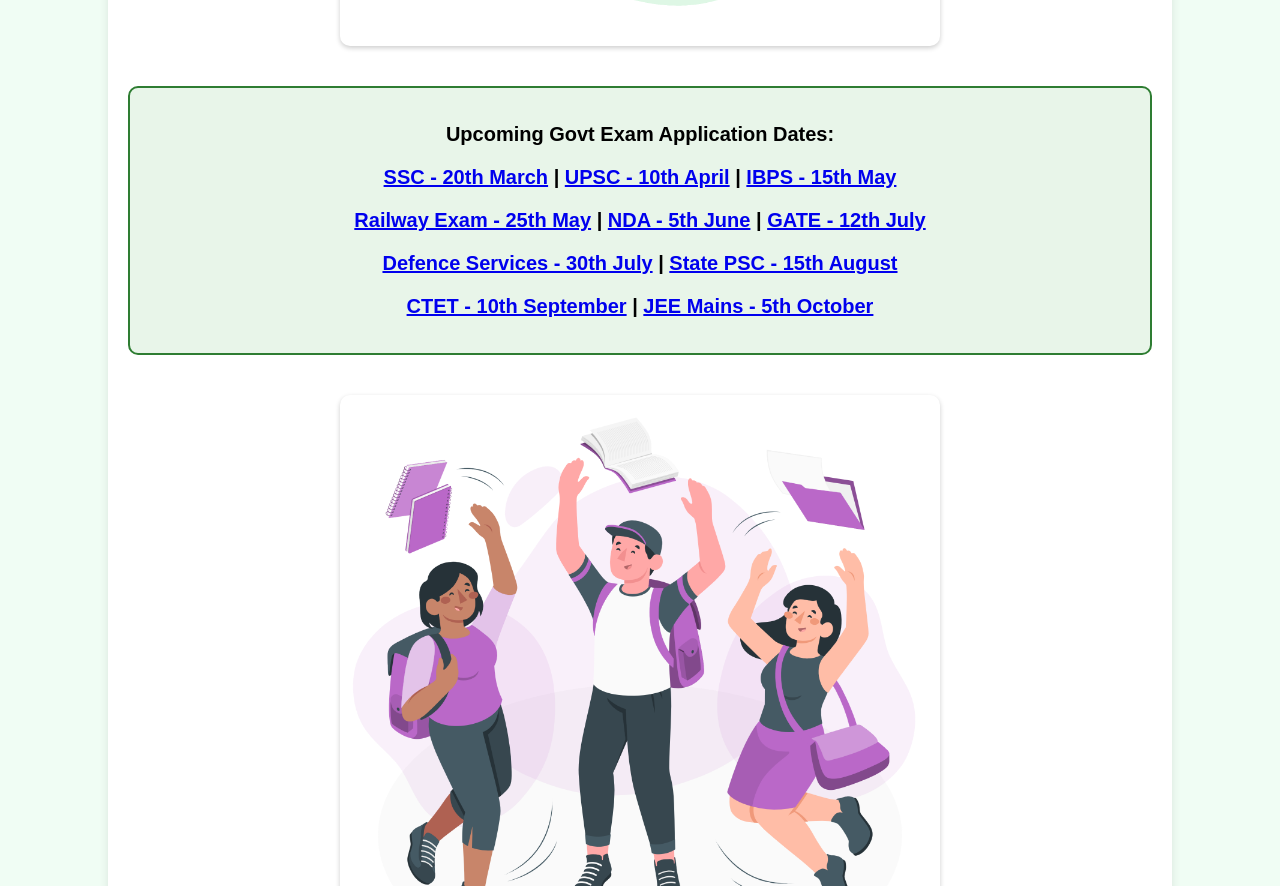
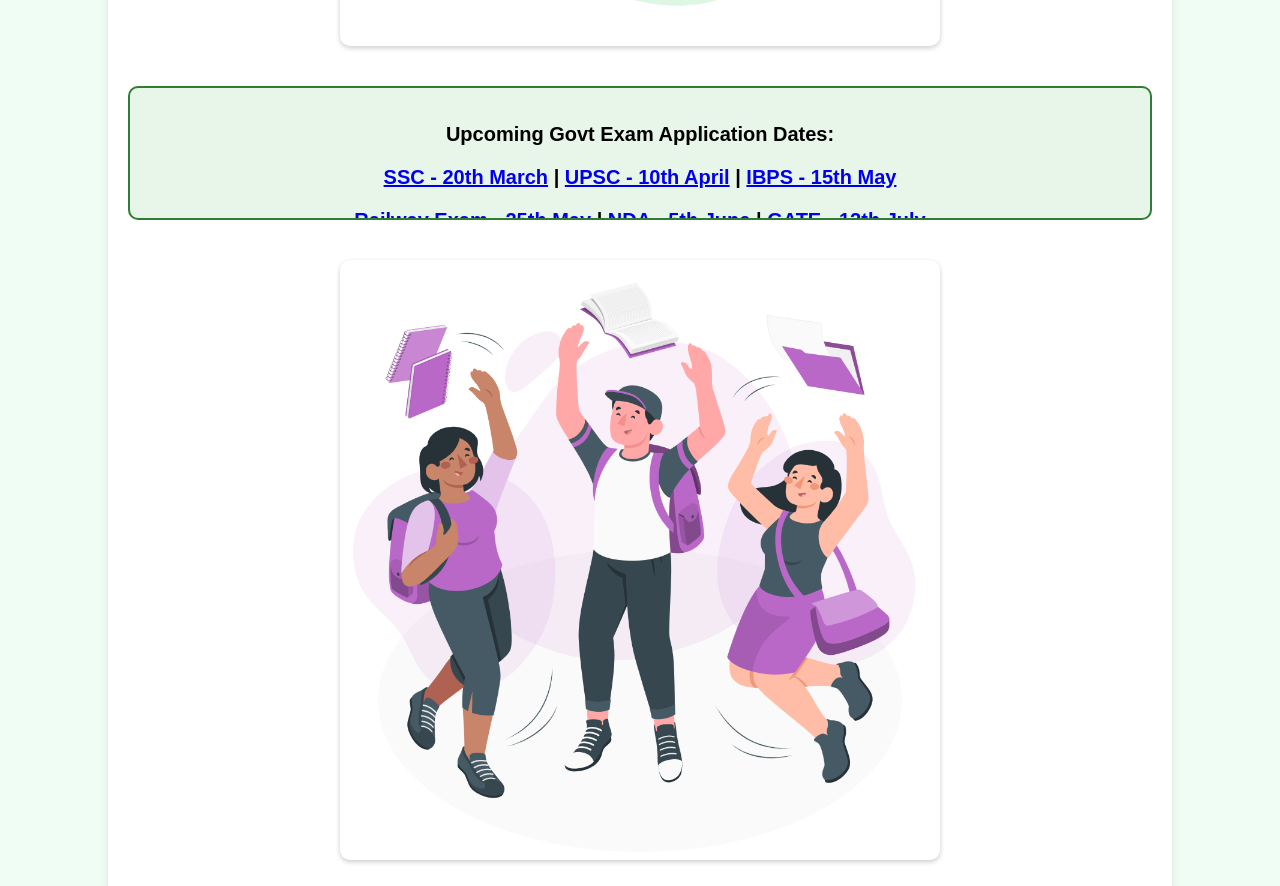
Before and after one commit to charanjegurupati/dti, a website: page index.html in a window 1280 px wide. Shown: the part 1623-2509 px from the top of the page. Drawn offline with Linux system fonts and the light colour scheme.

Commit message:
Update index.html

```diff
--- a/index.html
+++ b/index.html
@@ -375,7 +375,7 @@
             }
         }
 
-        .govt-exam-container {
+/*         .govt-exam-container {
             width: 100%;
             margin: 20px auto;
             padding: 15px;
@@ -397,7 +397,33 @@
         @keyframes scrollText {
             0% { transform: translateY(100%); }
             100% { transform: translateY(-100%); }
-        }
+        } */
+
+        .govt-exam-container {
+    width: 100%;
+    margin: 20px auto;
+    padding: 15px;
+    background-color: #e8f5e9;
+    color: black;
+    font-size: 20px;
+    font-weight: bold;
+    text-align: center;
+    border-radius: 10px;
+    border: 2px solid #2e7d32;
+    overflow: hidden; /* Prevent overflow */
+    height: 100px; /* Set a fixed height */
+}
+
+.govt-exam-content {
+    display: inline-block;
+    white-space: nowrap;
+    animation: scrollText 10s linear infinite;
+}
+
+@keyframes scrollText {
+    0% { transform: translateY(100%); }
+    100% { transform: translateY(-100%); }
+}
 
         .chatbot-container {
             position: fixed;
@@ -489,6 +515,7 @@
             </div>
         </div>
 
+
         <div class="content-section">
             <img src="dashboard.png" alt="Family Business Growth">
             <p>Students can leverage their academic knowledge to contribute to their family's business growth. Our platform provides insights into business strategies, financial planning, and digital transformation to help students apply their skills practically.</p>
```
